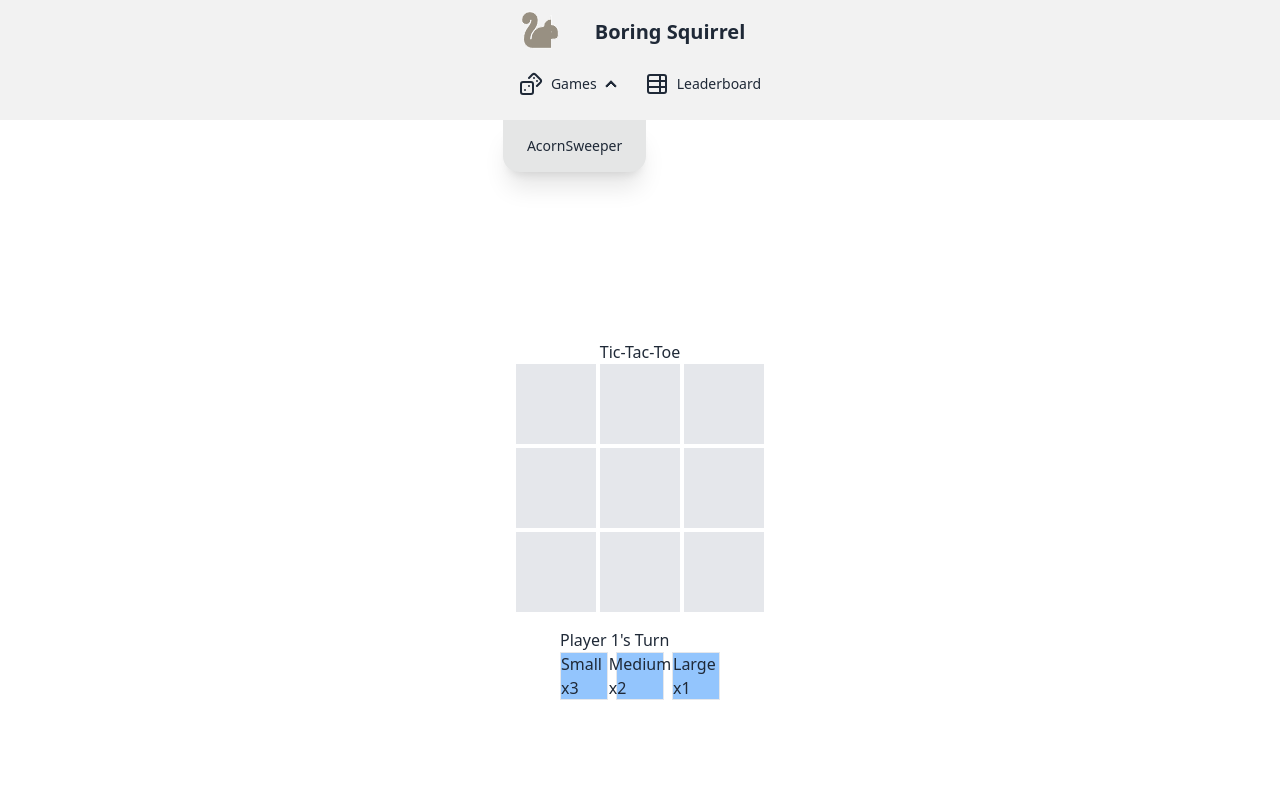
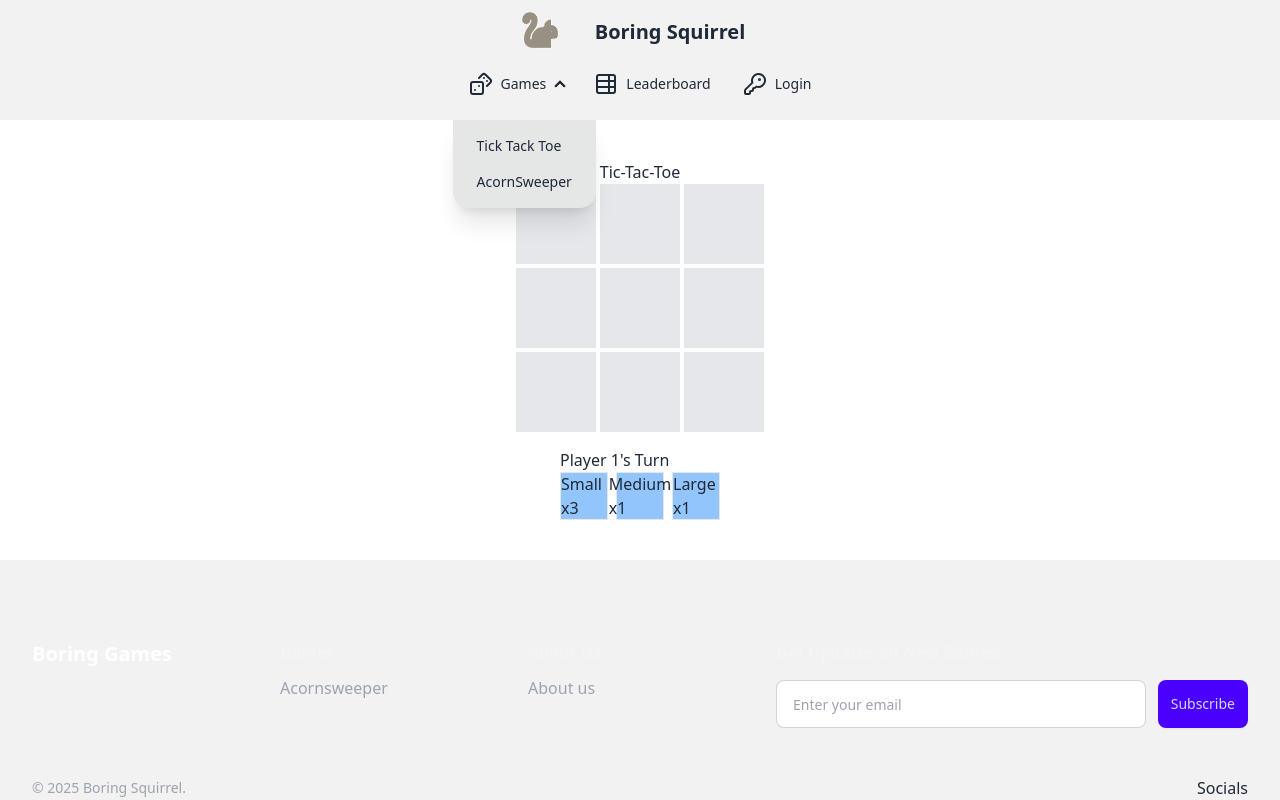
Before and after one commit to apmanager001/boring, a Next.js app: page /games/tiktaktoe in a window 1280 px wide. Both pictures are taken after a click on the heading "Games". Shown: the top 800 px of the page. Built offline with nearby package versions, Linux system fonts and the light colour scheme.

Commit message:
have tick tac toe working but want to change overriding the piece if larger

```diff
--- a/src/app/games/tiktaktoe/comps/app.jsx
+++ b/src/app/games/tiktaktoe/comps/app.jsx
@@ -4,15 +4,26 @@ import Board from "./board";
 import Piece from "./piece";
 
 const App = () => {
-  const [player1Pieces, setPlayer1Pieces] = useState({ sm: 3, md: 2, lg: 1 });
-  const [player2Pieces, setPlayer2Pieces] = useState({ sm: 3, md: 2, lg: 1 });
+  const [player1Pieces, setPlayer1Pieces] = useState({ sm: 3, md: 1, lg: 1 });
+  const [player2Pieces, setPlayer2Pieces] = useState({ sm: 3, md: 1, lg: 1 });
   const [currentPlayer, setCurrentPlayer] = useState(1);
   const [board, setBoard] = useState(Array(3).fill(Array(3).fill(null)));
+  // console.log(board)
+  const handleMove = (row, col, piece) => {
+    // if (board[row][col] !== null) return;
+    if (board[row][col] !== null) {
+      const currentPiece = board[row][col].piece;
+      if (currentPiece === 'lg' ||
+          (currentPiece === 'md' && piece === 'sm') ||
+          (currentPiece === 'sm' && !['md', 'lg'].includes(piece))) {
+            alert('This square is already occupied with a bigger or equal piece')
+        return;
+        }
+    }
+    const newBoard = board.map((r, rowIndex) =>
+      rowIndex === row ? [...r] : r
+    )
 
-  const handleMove = (row, col, piece) => {
-    if (board[row][col] !== null) return; // Cell is already occupied.
-
-    const newBoard = [...board];
     newBoard[row][col] = { player: currentPlayer, piece };
     setBoard(newBoard);
 
@@ -32,7 +43,7 @@ const App = () => {
   };
 
   return (
-    <div className="min-h-screen flex flex-col items-center justify-center">
+    <div className="flex flex-col my-10 items-center justify-center">
       <h1>Tic-Tac-Toe</h1>
       <Board board={board} handleMove={handleMove} />
       <div className="mt-4">
--- a/src/components/header.jsx
+++ b/src/components/header.jsx
@@ -27,9 +27,9 @@ const Header = () => {
                   Games
                 </summary>
                 <ul className="rounded-t-none p-2 text-center bg-base-300 z-50">
-                  {/* <li>
+                  <li>
                     <a href="/games/tiktaktoe">Tick Tack Toe</a>
-                  </li> */}
+                  </li>
                   <li>
                     <a href="/games/acornsweeper">AcornSweeper</a>
                   </li>
@@ -41,12 +41,12 @@ const Header = () => {
                 <TableProperties /> Leaderboard
               </a>
             </li>
-            {/* <li>
+            <li>
               <a href="/login">
                 <KeyRound />
                 Login
               </a>
-            </li> */}
+            </li>
           </ul>
         </div>
       </div>
--- a/src/components/homepage/section1.jsx
+++ b/src/components/homepage/section1.jsx
@@ -11,7 +11,7 @@ const Section1 = () => {
     >
       <div className="hero-overlay bg-opacity-60"></div>
       <div className="hero-content text-neutral-content text-center">
-        <div className="max-w-md">
+        <div className="max-w-md bg-base-200 p-4 rounded-2xl shadow-2xl shadow-base-300">
           <h1 className="mb-5 text-5xl font-bold">Like Boring Games?</h1>
           <p className="mb-5">
             This is a project we am working on to make games hopefully people
```
